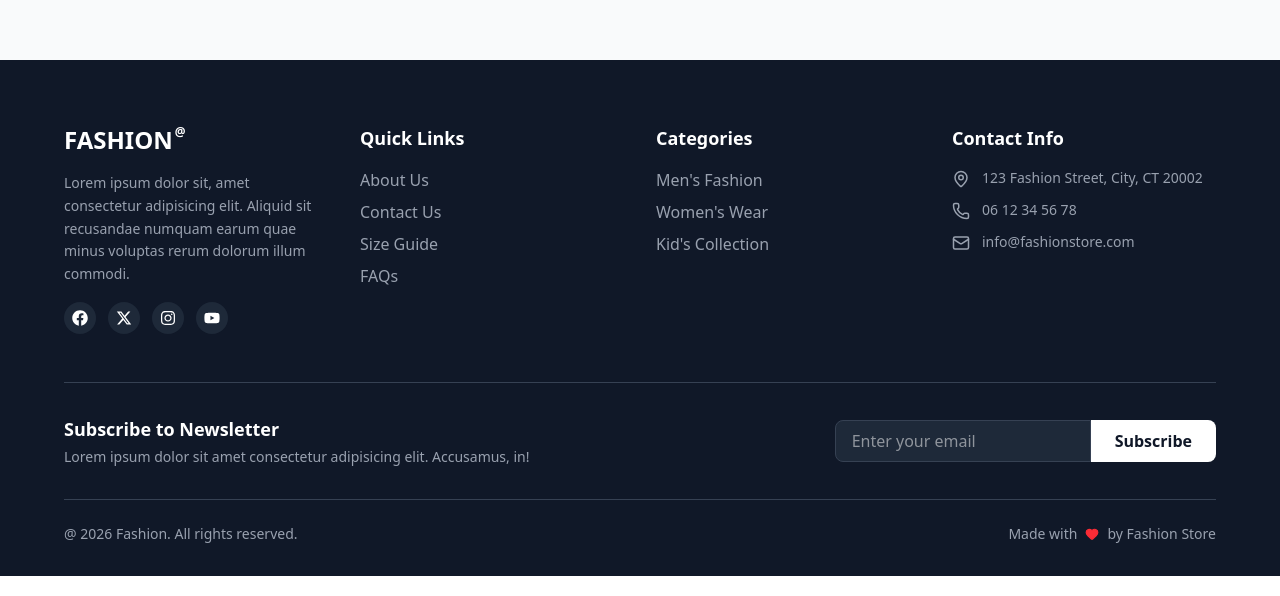
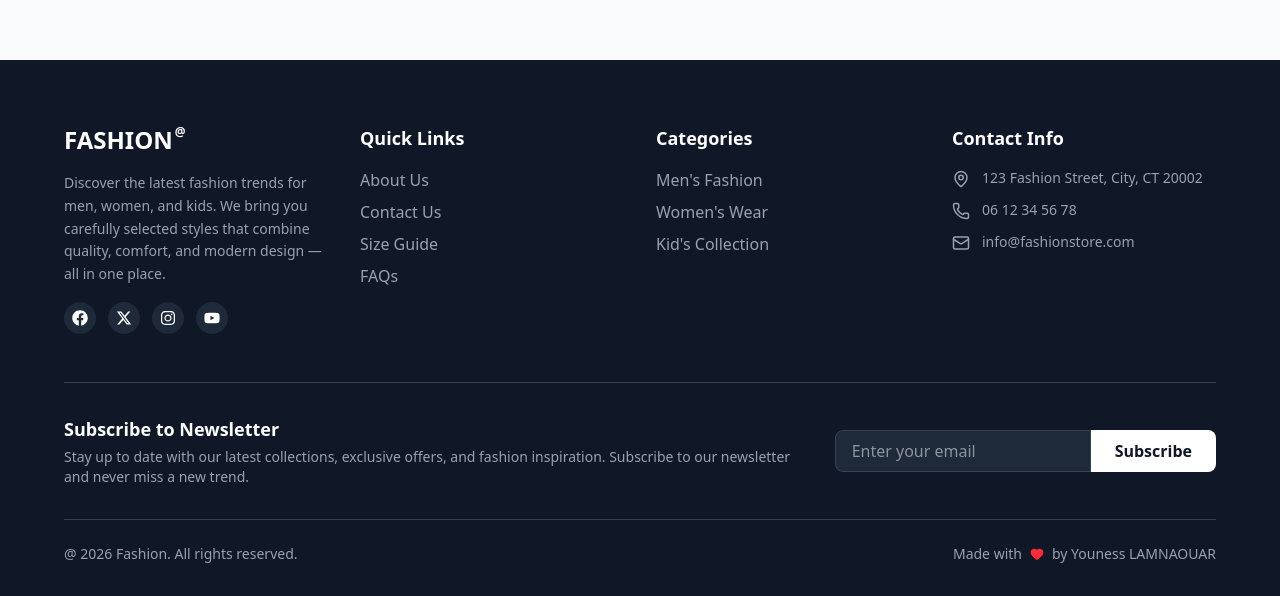
Before and after one commit to YounessLamnaouar/Saas-Ecome, a React (Vite) app: page /cart in a window 1280 px wide. Shown: the part 820-1416 px from the top of the page. Built offline with nearby package versions, Linux system fonts and the light colour scheme.

Commit message:
edit footer

```diff
--- a/src/components/Footer.jsx
+++ b/src/components/Footer.jsx
@@ -22,10 +22,7 @@ export default function Footer() {
                         <span className="text-xs align-top ml-0.5">@</span>
                     </h2>
                     <p className="text-gray-400 text-sm leading-relaxed mb-4">
-                        Lorem ipsum dolor sit, amet consectetur
-                        adipisicing elit. Aliquid
-                        sit recusandae numquam earum quae minus
-                        voluptas rerum dolorum illum commodi.
+                        Discover the latest fashion trends for men, women, and kids. We bring you carefully selected styles that combine quality, comfort, and modern design — all in one place.
                     </p>
                     <div className="flex gap-3">
                         {socialIcons.map((e, i) => (
@@ -96,7 +93,7 @@ export default function Footer() {
                             Subscribe to Newsletter
                         </h3>
                         <p className="text-gray-400 text-sm">
-                            Lorem ipsum dolor sit amet consectetur adipisicing elit. Accusamus, in!
+                            Stay up to date with our latest collections, exclusive offers, and fashion inspiration. Subscribe to our newsletter and never miss a new trend.
                         </p>
                     </div>
                     <div className="flex w-full md:w-auto">
@@ -112,7 +109,7 @@ export default function Footer() {
                     <span>@ 2026 Fashion. All rights reserved.</span>
                     <span className="flex items-center gap-2">
                         Made with <Heart size={14} className="text-red-500 fill-red-500" />
-                        by Fashion Store
+                        by Youness LAMNAOUAR
                     </span>
                 </p>
             </div>
--- a/src/components/Hero.jsx
+++ b/src/components/Hero.jsx
@@ -4,7 +4,7 @@ import Navbar from "./Navbar";
 export default function Hero() {
   return (
     <div className="min-h-screen transition-colors duration-1000 overflow-hidden bg-amber-600">
-      {/* <Navbar /> */}
+      <Navbar />
       <div className="container mx-auto px-4 md:px-8 lg:px-16 h-[calc(90vh-80px)] flex items-center justify-center">
         <div className="relative group w-full flex justify-center items-center">
             <div className="absolute inset-0 pointer-events-none flex justify-center items-center" data-aos="fade-up" data-aos-duration="1500">
--- a/src/pages/Home.jsx
+++ b/src/pages/Home.jsx
@@ -11,7 +11,6 @@ import Navbar from "../components/Navbar";
 export default function Home() {
   return (
     <>
-      <Navbar transparent={false} bg="bg-amber-600" />
       <Hero />
       <Category />
       <Order />
```
